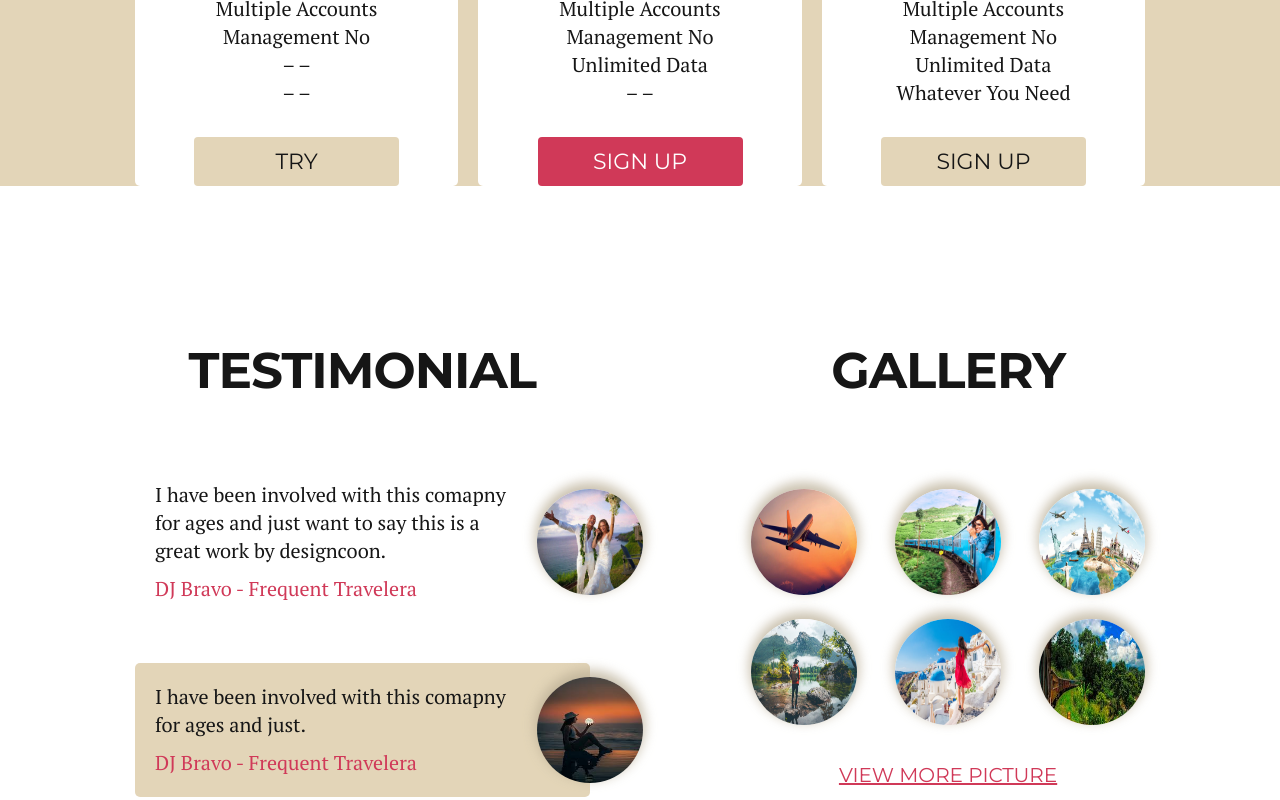
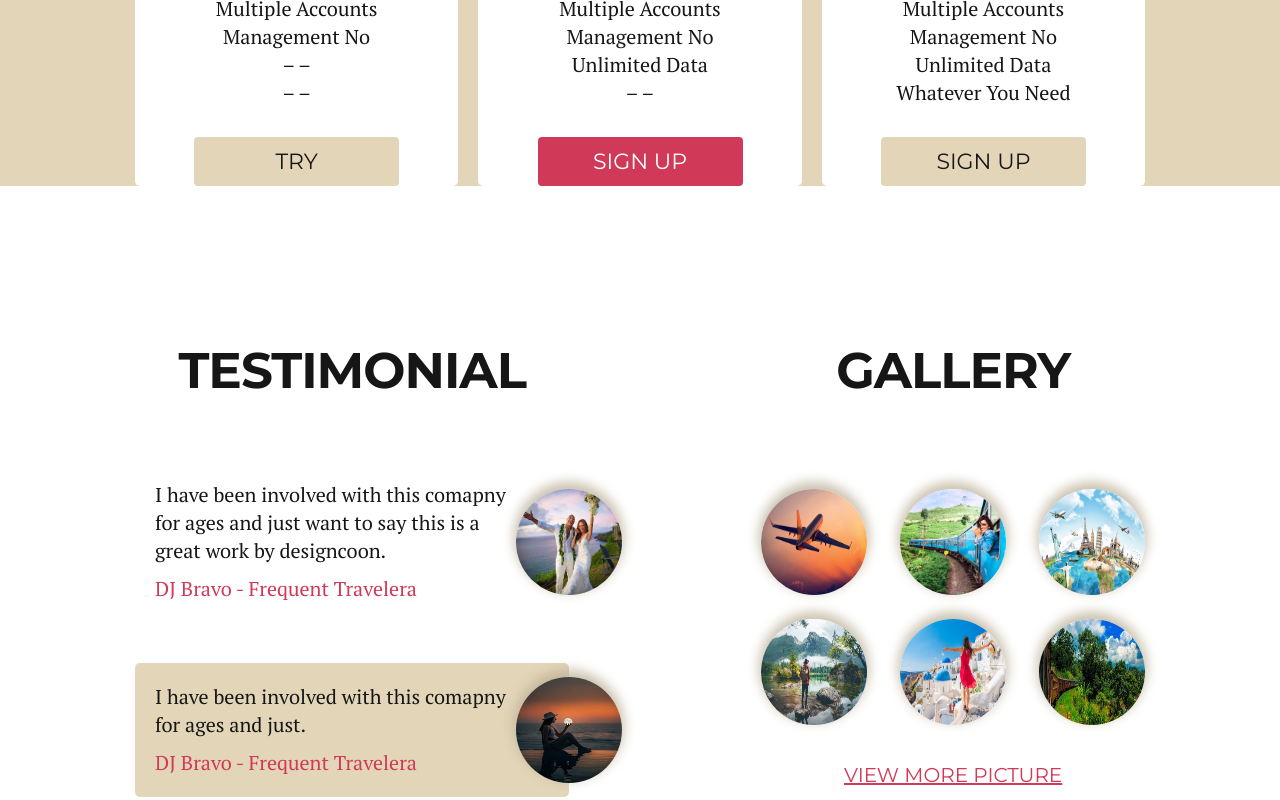
Before and after one commit to oksana-yurchenko/gulp-practice, a website: page index.html in a window 1280 px wide. Shown: the part 1705-2505 px from the top of the page. Drawn offline with nearby package versions, Linux system fonts and the light colour scheme; files that its build step writes are made by us from their sources.

Commit message:
changed width at section social

```diff
--- a/scss/styles.scss
+++ b/scss/styles.scss
@@ -385,7 +385,7 @@ body {
 		justify-content: space-between;
 
 		.section-testimonials {
-			width: 45%;
+			width: 43%;
 
 			.testimonials-list-item {
 				padding: 1em;
@@ -423,7 +423,7 @@ body {
 		}
 
 		.section-gallery {
-			width: 39%;
+			width: 38%;
 
 			.gallery-pictures {
 				display: flex;
```
